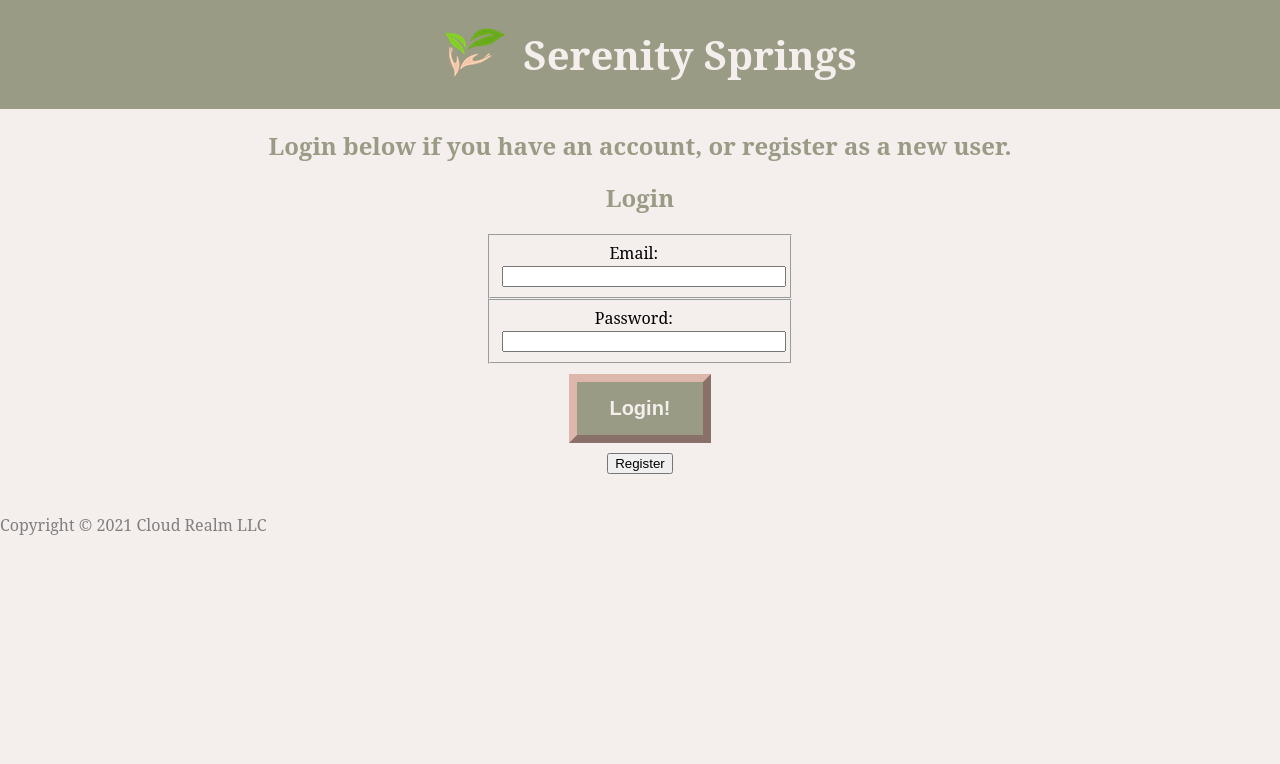
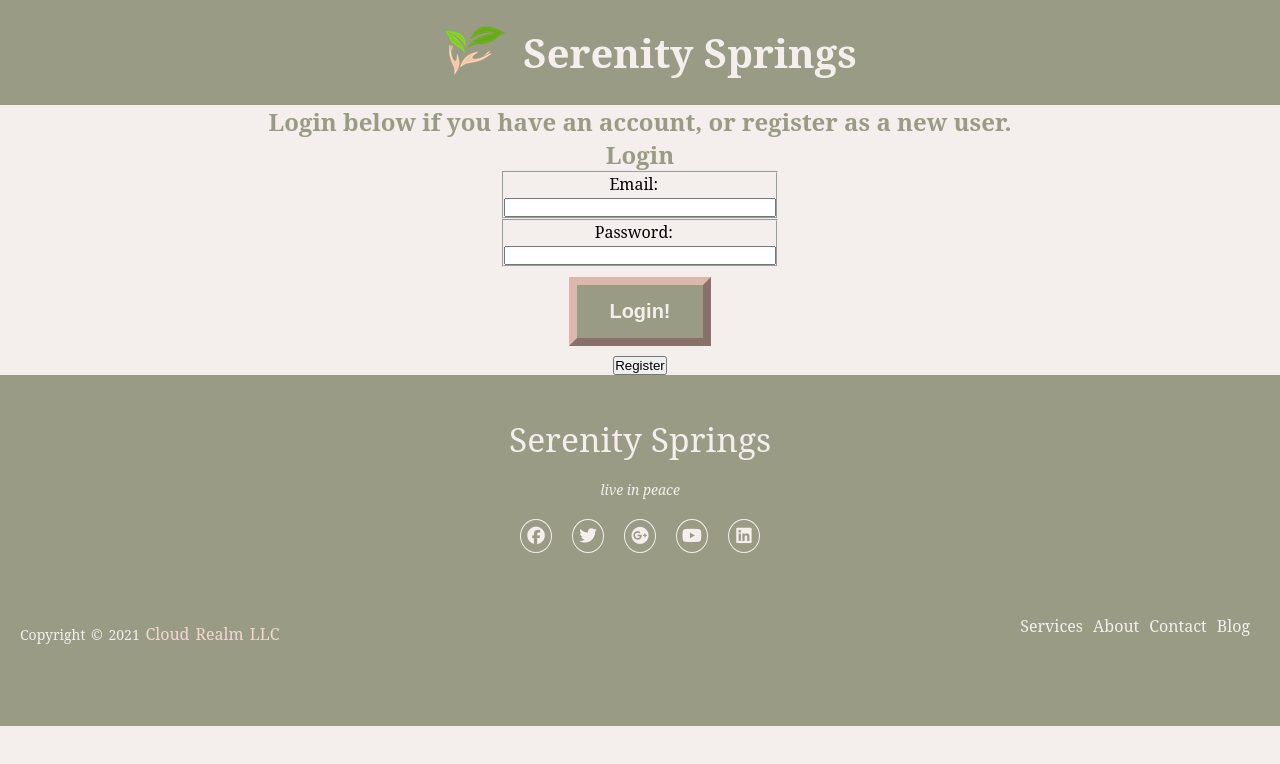
Before and after one commit to JonnyOrtiz-source/phase5prj, a React (Create React App) app in the folder client/: page / in a window 1280 px wide. Shown: the top 764 px of the page. Built offline with nearby package versions, Linux system fonts and the light colour scheme; no server answers.

Commit message:
improved footer

```diff
--- a/client/public/index.html
+++ b/client/public/index.html
@@ -39,5 +39,9 @@
       To begin the development, run `npm start` or `yarn start`.
       To create a production bundle, use `npm run build` or `yarn build`.
     -->
+      <script
+         src="https://kit.fontawesome.com/299f332c33.js"
+         crossorigin="anonymous"
+      ></script>
    </body>
 </html>
--- a/client/src/components/Footer.js
+++ b/client/src/components/Footer.js
@@ -1,21 +1,70 @@
-import React from 'react';
+import { Link } from 'react-router-dom';
 
 function Footer() {
    return (
-      <div>
       <footer>
+         <div className="footer-content">
+            <h3>Serenity Springs</h3>
+            <p>
+               <i>live in peace</i>
+            </p>
+            <ul className="socials">
+               <li>
+                  <Link to="#">
+                     <i className="fa-brands fa-facebook"></i>
+                  </Link>
+               </li>
+               <li>
+                  <Link to="#">
+                     <i className="fa-brands fa-twitter"></i>
+                  </Link>
+               </li>
+               <li>
+                  <Link to="#">
+                     <i className="fa-brands fa-google-plus"></i>
+                  </Link>
+               </li>
+               <li>
+                  <Link to="#">
+                     <i className="fa-brands fa-youtube"></i>
+                  </Link>
+               </li>
+               <li>
+                  <Link to="#">
+                     <i className="fa-brands fa-linkedin"></i>
+                  </Link>
+               </li>
+            </ul>
+            <div className="footer-bottom">
+               <div class="footer-menu">
+                  <ul>
+                     <li>
+                        <Link to="/services">Services</Link>
+                     </li>
+                     <li>
+                        <Link to="/aboutus">About</Link>
+                     </li>
+                     <li>
+                        <Link to="#">Contact</Link>
+                     </li>
+                     <li>
+                        <Link to="#">Blog</Link>
+                     </li>
+                  </ul>
+               </div>
+               <p>
                   Copyright © 2021{' '}
-            <a
-               id="link-cr"
-               href="https://cloudrealmllc.com"
+                  <Link
+                     to="https://cloudrealmllc.com"
                      target="_blank"
                      rel="noopener noreferrer"
                   >
-               {' '}
                      Cloud Realm LLC
-            </a>
+                  </Link>
+               </p>
+            </div>
+         </div>
       </footer>
-      </div>
    );
 }
 
--- a/client/src/index.css
+++ b/client/src/index.css
@@ -10,7 +10,11 @@
    --color-base--4: green;
    --color-hover--1: darkgray;
 }
-
+* {
+   margin: 0;
+   padding: 0;
+   box-sizing: border-box;
+}
 body {
    margin: 0;
    background-color: var(--color-brand--2);
@@ -57,8 +61,114 @@ a {
 }
 
 footer {
-   padding-top: 2.5rem;
-   color: var(--color-base--1);
+   position: relative;
+   bottom: 0;
+   left: 0;
+   right: 0;
+   background: var(--color-brand--1);
+   height: auto;
+   width: 100vw;
+   padding: 2rem;
+   color: var(--color-brand--2);
+}
+
+.footer-content {
+   display: flex;
+   align-items: center;
+   justify-content: center;
+   flex-direction: column;
+   text-align: center;
+}
+
+.footer-content h3 {
+   font-size: 2.1rem;
+   font-weight: 500;
+   text-transform: capitalize;
+   line-height: 3rem;
+}
+
+.footer-content p {
+   max-width: 500px;
+   margin: 5px auto;
+   line-height: 28px;
+   font-size: 14px;
+}
+
+.socials {
+   list-style: none;
+   display: flex;
+   align-items: center;
+   justify-content: center;
+   margin: 1rem 0 3rem 0;
+}
+
+.socials li {
+   margin: 0 10px;
+}
+
+.socials a {
+   text-decoration: none;
+   color: var(--color-brand--2);
+   border: 1.1px solid var(--color-brand--2);
+   padding: 5px;
+   border-radius: 50%;
+}
+
+.socials a i {
+   font-size: 1.1rem;
+   width: 20px;
+   transition: color 0.4s ease;
+}
+
+.socials a:hover i {
+   color: var(--color-brand--3);
+}
+
+.footer-bottom {
+   background: var(--color-brand--1);
+   width: 100vw;
+   padding: 20px;
+   padding-bottom: 40px;
+   text-align: center;
+}
+
+.footer-bottom p {
+   float: left;
+   font-size: 14px;
+   word-spacing: 2px;
+   text-transform: capitalize;
+}
+.footer-bottom p a {
+   color: var(--color-brand--3);
+   font-size: 16px;
+   text-decoration: none;
+}
+.footer-bottom span {
+   text-transform: uppercase;
+   opacity: 0.4;
+   font-weight: 200;
+}
+
+.footer-menu {
+   float: right;
+}
+
+.footer-menu ul {
+   display: flex;
+}
+
+.footer-menu ul li {
+   padding-right: 10px;
+   display: block;
+}
+
+.footer-menu ul li a {
+   color: var(--color-brand--2);
+   text-decoration: none;
+}
+
+.footer-menu ul li a:hover {
+   color: var(--color-brand--3);
 }
 
 .parent {
@@ -132,15 +242,6 @@ footer {
    color: var(--color-base--4);
    margin: 5px;
    padding: 5px;
-}
-
-#link-cr {
-   color: var(--color-base--1);
-}
-
-#link-cr:hover {
-   background-color: var(--color-hover--1);
-   color: var(--color-base--2);
 }
 
 #welcome {
```
Lines whose indentation alone changed are shown as unchanged.
